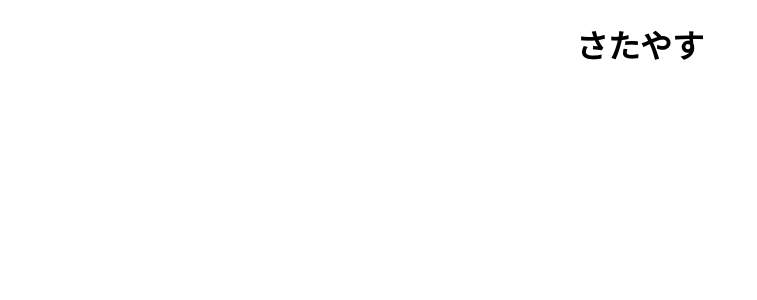
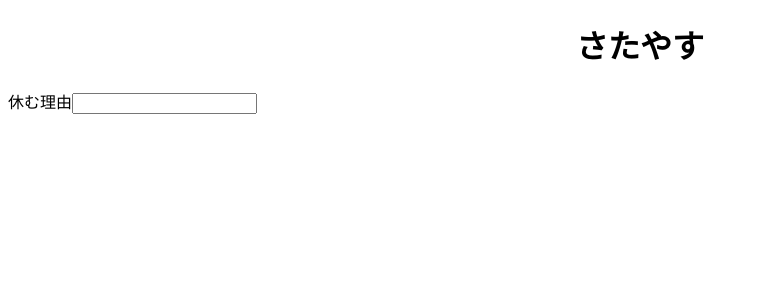
Before and after one commit to SatakeYusuke19920527/satayasu, a Next.js app: page / in a window 1280 px wide. Shown: the top 300 px of the page, without its empty margins (0-757 px from the left). Built offline with nearby package versions, Linux system fonts and the light colour scheme.

Commit message:
できました

```diff
--- a/src/app/page.tsx
+++ b/src/app/page.tsx
@@ -4,6 +4,7 @@ export default function Home() {
   return (
       <div>
         <h1 style={{textAlign:'center'}}>さたやす</h1>
+        <label>休む理由<input type="text"></input></label>
       </div>
   );
 }
```
Also changed, not shown: package.json (+5 -5 lines), 1 other file (tests, documents, lock files or other folders).
